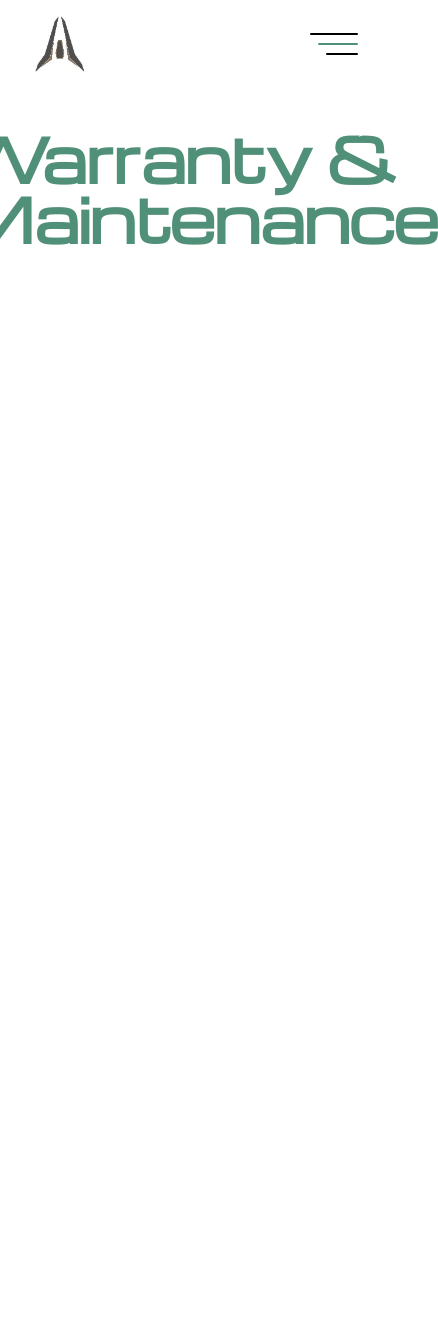
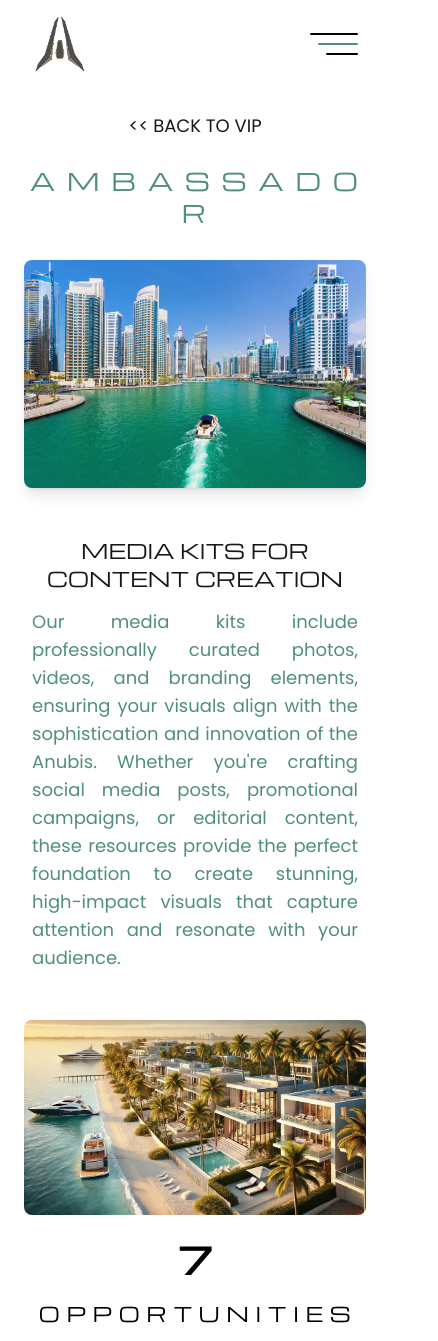
Before and after one commit to laausic/hci, a Next.js app in the folder anubisApp/: page /vip/warranty in a window 390 px wide. Shown: the top 1341 px of the page, 438 px wide, since content can reach past the window. Before the commit the page ends 932 px from the top, so only its background shows below. Built offline with nearby package versions, Linux system fonts and the light colour scheme.

Commit message:
Created Ambassador page (Learn More button)

```diff
--- a/anubisApp/src/app/purchase/page.tsx
+++ b/anubisApp/src/app/purchase/page.tsx
@@ -1,5 +1,14 @@
 import Footer from "../components/footer";
 import Link from "next/link";
+
+
+/****
+-purchase page shows ELITE and AMBASSADOR options
+-Learn More redirects user to vip/warranty (Ambassador page)
+-Join Now redirects to Sign in
+*****/
+
+
 
 export default function PurchasePage() {
     return (
@@ -74,7 +83,9 @@ export default function PurchasePage() {
               this package ensures you stay at the forefront
               of elegance and innovation.</p>
             <div className="space-x-8 mt-6 flex max-sm:flex-col max-sm:space-x-0 max-sm:space-y-4 max-sm:items-center">
+              <Link href="./vip/warranty">
               <button className="bg-black text-white px-8 py-4 rounded-lg shadow hover:bg-gray-700 max-sm:px-8">Learn More</button>
+              </Link>
               <Link href="./vip/signin">
                 <button className="bg-[#519078] text-white px-8 py-4 rounded-lg shadow hover:bg-[#284d4d] max-sm:px-10">Join Now</button>
               </Link>
--- a/anubisApp/src/app/vip/warranty/page.tsx
+++ b/anubisApp/src/app/vip/warranty/page.tsx
@@ -1,7 +1,86 @@
-export default function WarrantyVipPage() {
-    return (
-      <main className="flex min-h-screen flex-col items-center p-10">
-        <h1 className="text-6xl font-extrabold tracking-tight text-[#519078]">Warranty & Maintenance</h1>
-      </main>
-    );
-  }
+import React from "react";
+
+const AmbassadorPage = () => {
+  return (
+    <div className="max-w-6xl mx-auto p-6">
+      {/* Back Button */}
+      <div className="text-center text-lg sm:text-2xl mb-6 font-poppins">
+        &lt;&lt; BACK TO VIP
+      </div>
+
+      {/* Title */}
+      <h1 className="text-center text-5xl max-sm:text-2xl font-thin tracking-widest text-[#519078]">
+        A M B A S S A D O R
+      </h1>
+
+      {/* Hero Image */}
+      <div className="my-8 sm:my-12">
+        <img
+          src="/img/dubai.png"
+          alt="Ambassador Car"
+          className="w-full rounded-lg shadow-lg object-cover"
+        />
+      </div>
+
+      {/* Media Kits Section */}
+      <div className="text-center my-12 px-2 sm:px-0">
+        <h2 className="text-xl sm:text-2xl font-thin">MEDIA KITS FOR CONTENT CREATION</h2>
+        <p className="text-[#519078] text-lg sm:text-xl mt-4 font-poppins text-justify">
+          Our media kits include professionally curated photos, videos, and branding elements,
+          ensuring your visuals align with the sophistication and innovation of the Anubis.
+          Whether you're crafting social media posts, promotional campaigns, or editorial content,
+          these resources provide the perfect foundation to create stunning, high-impact visuals
+          that capture attention and resonate with your audience.
+        </p>
+      </div>
+
+      {/* Opportunities Section */}
+      <div className="flex flex-col md:flex-row items-center">
+        <img
+          src="/img/miami.png"
+          alt="Test Drive"
+          className="w-full md:w-1/2 object-cover rounded-lg"
+        />
+        <div className="md:ml-8 mt-6 md:mt-0 text-center md:text-left">
+          <h2 className="text-4xl sm:text-5xl font-bold text-black text-center mb-5">7</h2>
+          <p className="text-black text-xl sm:text-2xl tracking-wide mb-4 md:ml-5">
+            O P P O R T U N I T I E S
+          </p>
+          <div className="w-20 h-1 bg-[#519078] mb-8 md:ml-5 mx-auto md:mx-0"></div>
+          <p className="text-black text-lg font-poppins max-w-[32ch] mx-auto md:ml-5">
+            We’re offering exclusive test drives for our Demo Units.
+          </p>
+        </div>
+      </div>
+
+      {/* Personal Support Section */}
+      <div className="text-center my-12 px-2 sm:px-0">
+        <h2 className="text-xl sm:text-2xl font-thin">PERSONAL SUPPORT TEAM</h2>
+        <p className="text-[#519078] text-lg sm:text-xl mt-4 font-poppins text-justify">
+          As a member, you’ll have a team dedicated to elevating your content and brand,
+          offering exclusive resources and personalized assistance to help you thrive.
+          From managing your creative schedule to securing unique opportunities,
+          this team ensures you receive the treatment every creator deserves.
+        </p>
+      </div>
+
+      {/* Monthly Events Section */}
+      <div className="flex flex-col-reverse md:flex-row items-center justify-between">
+        <div className="text-center md:text-left w-full md:w-1/2">
+          <h2 className="text-black text-xl sm:text-2xl tracking-wide mb-4">M O N T H L Y</h2>
+          <div className="w-20 h-1 bg-[#519078] mb-8 mx-auto md:mx-0"></div>
+          <p className="text-black text-lg font-poppins max-w-[32ch] mx-auto md:mx-0">
+            We’re hosting Launch Events that lead to Collaboration Opportunities.
+          </p>
+        </div>
+        <img
+          src="/img/contact-2.jpg"
+          alt="Launch Event"
+          className="w-full md:w-1/2 rounded-lg shadow-lg mb-6 md:mb-0"
+        />
+      </div>
+    </div>
+  );
+};
+
+export default AmbassadorPage;
```
